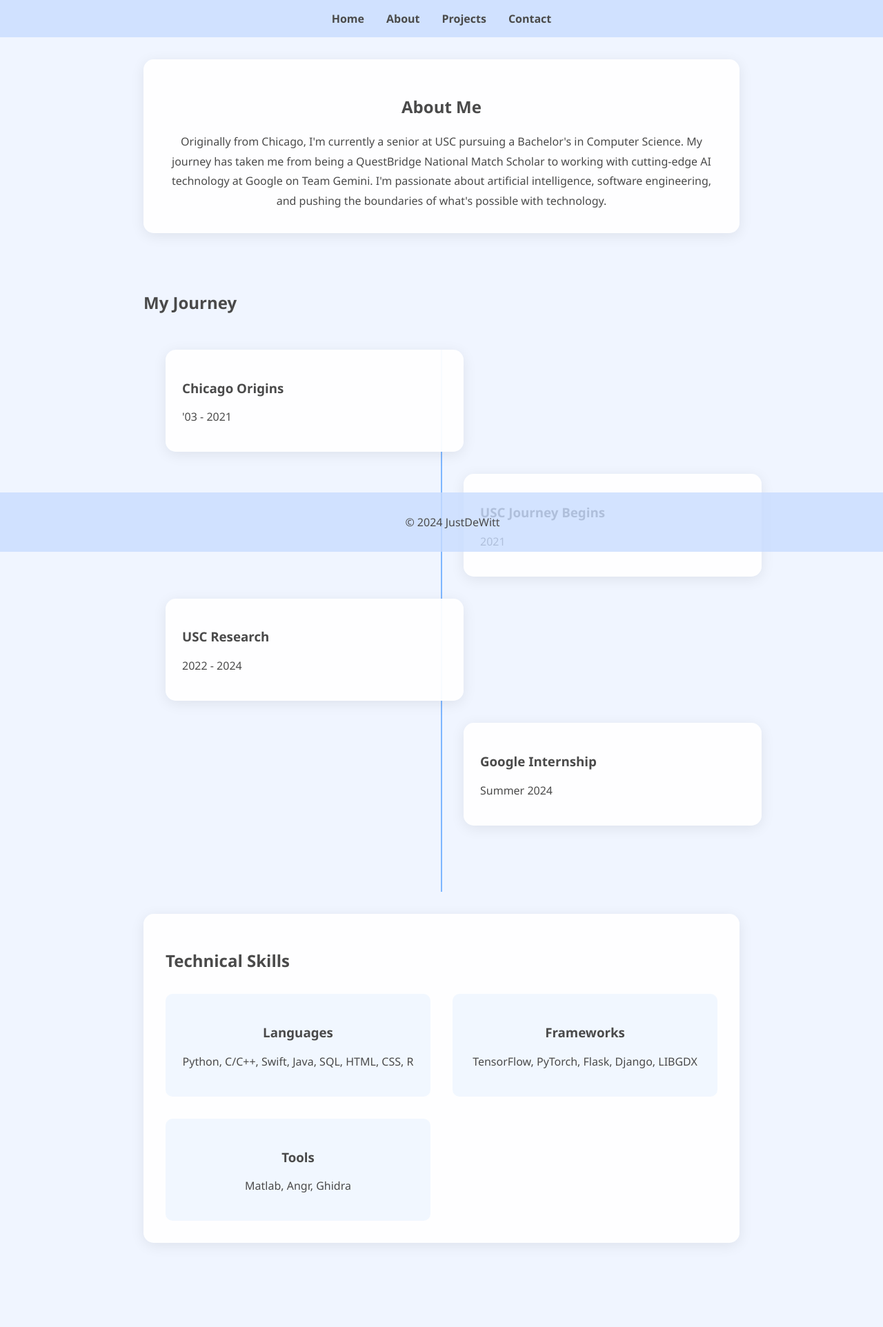
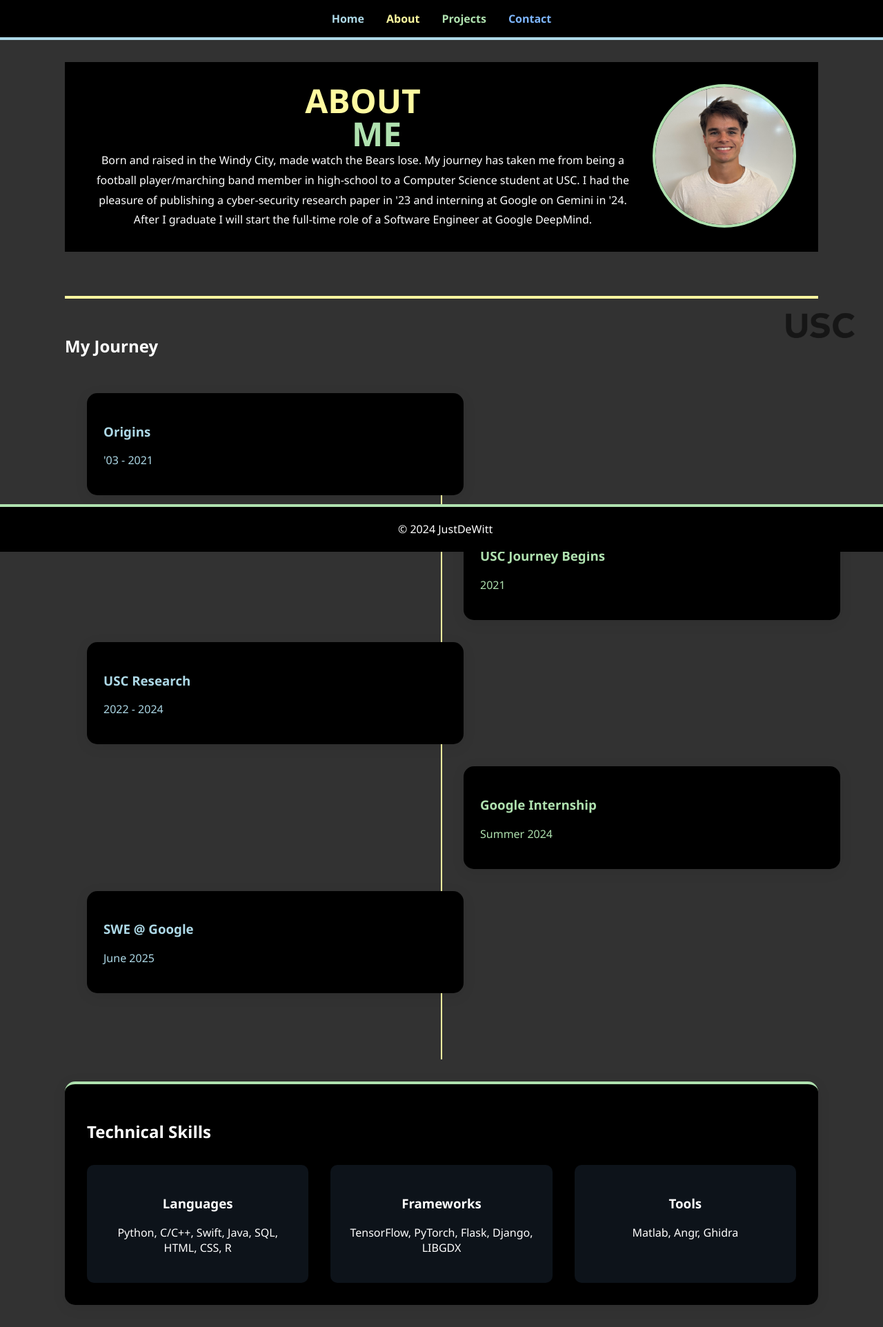
Before and after one commit to cjdewitt/justDeWitt, a Flask app: page /about in a window 1280 px wide. Shown: the whole page at 69% size. Before the commit the page ends 1802 px from the top, so only its background shows below. Run offline with Flask 3, Linux system fonts and the light colour scheme.

Commit message:
updated UI and embeddings

```diff
--- a/app.py
+++ b/app.py
@@ -38,7 +38,7 @@
         if db is None:
             return jsonify({'reply': 'Database not initialized. Please contact support.'}), 500
 
-        if 'resume' in user_message or 'Cory' in user_message or 'DeWitt' in user_message:
+        if 'resume' in user_message or 'Cory' in user_message or 'cory' in user_message or 'DeWitt' in user_message:
             result = db.query(query_texts=[user_message], n_results=1)
             if result['documents']:
                 [[passage]] = result["documents"]
@@ -54,7 +54,7 @@
                 response = model.generate_content(prompt)
 
         else:
-                response = genai.GenerativeModel("gemini-1.5-flash-latest").generate_content(user_message)
+            response = genai.GenerativeModel("gemini-1.5-flash-latest").generate_content(user_message)
 
         return jsonify({'reply': response.text})
 
--- a/static/app.js
+++ b/static/app.js
@@ -25,7 +25,7 @@
         .then(response => response.json())
         .then(data => {
             // Display bot's reply with animation
-            appendMessage('Gemini', data.reply, 'bot-message', true);
+            appendMessage('assistant', data.reply, 'bot-message', true);
         })
         .catch(error => {
             console.error('Error:', error);
--- a/static/style.css
+++ b/static/style.css
@@ -1,16 +1,18 @@
 body {
     margin: 0;
     font-family: 'Segoe UI', Tahoma, Geneva, Verdana, sans-serif;
-    background-color: #f0f5ff;
-    color: #4a4a4a;
+    background-color: #323232;
+    color: #ffffff;
     min-height: 100vh;
     display: flex;
     flex-direction: column;
+    overflow: hidden;
 }
 
 header {
-    background-color: rgba(200, 220, 255, 0.8);
+    background-color: #000000;
     padding: 1rem 0;
+    border-bottom: 4px solid rgb(173, 216, 230);
 }
 
 .nav-links {
@@ -27,15 +29,32 @@
 
 .nav-links a {
     text-decoration: none;
-    color: #4a4a4a;
+    color: #ffffff;
     font-weight: bold;
     transition: color 0.3s ease;
 }
 
-.nav-links a:hover {
-    color: #7a7a7a;
+/* Specific styling for individual buttons */
+.home-btn a {
+    color: rgb(173, 216, 230);
 }
 
+.about-btn a {
+    color: rgb(255, 250, 160);
+}
+
+.proj-btn a {
+    color: rgb(175, 225, 175);
+}
+
+.contact-btn a {
+    color: rgb(126, 182, 255);
+}
+
+
+.nav-links a:hover {
+    color: #ffffff;
+}
 main {
     flex: 1;
     display: flex;
@@ -47,35 +66,56 @@
 .welcome-container {
     padding: 2rem;
     text-align: center;
-    min-height: 40vh;
+    min-height: 30vh;
     display: flex;
     flex-direction: column;
     align-items: center;
     justify-content: center;
-    background-color: rgba(255, 255, 255, 0.95);
+    background-color: #000000;
+    border-bottom: 4px solid rgb(255, 250, 160);
 }
 
-.profile-image {
-    width: 150px;
-    height: 150px;
-    border-radius: 50%;
-    margin-bottom: 1.5rem;
-    border: 4px solid #7eb6ff;
-    box-shadow: 0 4px 20px rgba(0, 0, 0, 0.1);
+.landing-title {
+    font-size: 48px;
+    line-height: 1.2;
+    text-align: left;
+    margin: 0;
+    color: #ffffff;
+    width: 100%;
 }
 
+.landing-title .line-1 {
+    font-weight: 200;
+    color: rgb(255, 250, 160);
+    display: block;
+    margin-left: 0;
+}
+
+.landing-title .line-2 {
+    font-weight: 200;
+    color: rgb(175, 225, 175);
+    display: block;
+    margin-left: 4rem;
+}
+
+.landing-title .line-3 {
+    font-weight: 200;
+    color: rgb(173, 216, 230);
+    display: block;
+    margin-left: 8rem;
+}
 .welcome-text {
     max-width: 600px;
     margin: 0 auto;
 }
 
 .welcome-text h1 {
-    color: #4a4a4a;
+    color: #ffffff;
     margin-bottom: 1rem;
 }
 
 .welcome-text p {
-    color: #666;
+    color: #ffffff;
     line-height: 1.6;
 }
 
@@ -83,7 +123,7 @@
     flex: 1;
     max-width: 100%;
     margin: 0;
-    background-color: rgba(255, 255, 255, 0.95);
+    background-color: #000000;
     border-radius: 15px 15px 0 0;
     box-shadow: 0 -4px 20px rgba(0, 0, 0, 0.08);
     padding: 1.5rem;
@@ -94,6 +134,7 @@
     height: 30vh;
     display: flex;
     flex-direction: column;
+    border-top: 4px solid rgb(175, 225, 175);
 }
 
 .chat-container h2 {
@@ -111,6 +152,19 @@
     margin-bottom: 1rem;
 }
 
+.chat-title {
+    color: rgb(255, 250, 160);
+}
+
+.school-emblem {
+    width: 100px;
+    height: auto;
+    position: absolute;
+    top: 59%;
+    left: 89%;
+    transform: translateY(-50%);
+}
+
 .message {
     margin-bottom: 1rem;
     padding: 12px 18px;
@@ -118,18 +172,19 @@
     max-width: 70%;
     position: relative;
     clear: both;
+    color: #ffffff;
 }
 
 .user-message {
     float: right;
-    background-color: #e3efff;
+    color: #ffffff;
     margin-left: 30%;
     border-bottom-right-radius: 5px;
 }
 
 .bot-message {
     float: left;
-    background-color: #f0f0f0;
+    color: #ffffff;
     margin-right: 30%;
     border-bottom-left-radius: 5px;
 }
@@ -138,14 +193,14 @@
     display: block;
     font-size: 0.8em;
     margin-bottom: 4px;
-    color: #666;
+    color: #ffffff;
 }
 
 #chat-form {
     display: flex;
     gap: 10px;
     padding: 10px;
-    background-color: #fff;
+    background-color: #000000;
     border-radius: 25px;
     box-shadow: 0 2px 10px rgba(0, 0, 0, 0.05);
 }
@@ -156,14 +211,15 @@
     font-size: 1rem;
     border: none;
     background-color: transparent;
+    color: #ffffff;
     outline: none;
 }
 
 #chat-form button {
     padding: 10px 25px;
     font-size: 1rem;
-    background-color: #7eb6ff;
-    color: white;
+    background-color: rgb(255, 250, 160);
+    color: black;
     border: none;
     border-radius: 20px;
     cursor: pointer;
@@ -176,13 +232,14 @@
 }
 
 footer {
-    background-color: rgba(200, 220, 255, 0.8);
-    color: #4a4a4a;
+    background-color: #000000;
+    color: #ffffff;
     text-align: center;
-    padding: 1rem;
+    padding: 0.35rem;
     position: fixed;
     bottom: 0;
     width: 100%;
+    border-top: 4px solid rgb(175, 225, 175);
 }
 
 .about-container {
@@ -192,22 +249,60 @@
 }
 
 .bio-section {
+    display: flex;
+    align-items: flex-start;
+    justify-content: space-between;
+    gap: 20px;
     text-align: center;
     margin-bottom: 4rem;
     padding: 2rem;
-    background-color: rgba(255, 255, 255, 0.95);
-    border-radius: 15px;
-    box-shadow: 0 4px 20px rgba(0, 0, 0, 0.08);
+    background-color: #000000;
+}
+
+.text-container {
+    flex: 1;
+    color: #ffffff;
+}
+
+.about-title {
+    font-size: 48px;
+    line-height: 1;
+    margin: 0;
+    display: inline-block;
+    color: #ffffff;
+}
+
+.about-title .line-1 {
+    display: block;
+    color: rgb(255, 250, 160);
+}
+
+.about-title .line-2 {
+    display: block;
+    margin-left: 2.5rem;
+    color: rgb(175, 225, 175);
+}
+
+.profile-image {
+    width: 200px;
+    height: 200px;
+    border-radius: 50%;
+    object-fit: cover;
+    border: 4px solid rgb(175, 225, 175);;
+    box-shadow: 0 6px 25px rgba(0, 0, 0, 0.1);
 }
 
 .bio-text {
     max-width: 800px;
     margin: 0 auto;
     line-height: 1.8;
+    color: #ffffff;
 }
 
 .timeline-section {
     margin-bottom: 4rem;
+    border-top: 4px solid rgb(255, 250, 160);
+    padding-top: 2rem;
 }
 
 .timeline {
@@ -222,7 +317,7 @@
     transform: translateX(-50%);
     width: 2px;
     height: 100%;
-    background-color: #7eb6ff;
+    background-color: rgb(255, 250, 160);
 }
 
 .timeline-item {
@@ -235,15 +330,17 @@
 
 .timeline-item:nth-child(odd) {
     left: 0;
+    color: rgb(173, 216, 230);
 }
 
 .timeline-item:nth-child(even) {
     left: 50%;
+    color: rgb(175, 225, 175);
 }
 
 .timeline-content {
     padding: 1.5rem;
-    background-color: rgba(255, 255, 255, 0.95);
+    background-color: #000000;
     border-radius: 15px;
     box-shadow: 0 4px 20px rgba(0, 0, 0, 0.08);
     transition: transform 0.3s ease;
@@ -258,9 +355,9 @@
     position: absolute;
     width: 300px;
     padding: 1rem;
-    background-color: rgba(126, 182, 255, 0.95);
+    background-color: rgb(255, 250, 160);
     border-radius: 10px;
-    color: white;
+    color: black;
     opacity: 0;
     transition: opacity 0.3s ease;
     pointer-events: none;
@@ -283,32 +380,6 @@
     opacity: 1;
 }
 
-.skills-section {
-    padding: 2rem;
-    background-color: rgba(255, 255, 255, 0.95);
-    border-radius: 15px;
-    box-shadow: 0 4px 20px rgba(0, 0, 0, 0.08);
-}
-
-.skills-grid {
-    display: grid;
-    grid-template-columns: repeat(auto-fit, minmax(250px, 1fr));
-    gap: 2rem;
-    margin-top: 2rem;
-}
-
-.skill-category {
-    text-align: center;
-    padding: 1.5rem;
-    background-color: rgba(126, 182, 255, 0.1);
-    border-radius: 10px;
-    transition: transform 0.3s ease;
-}
-
-.skill-category:hover {
-    transform: translateY(-5px);
-}
-
 @media (max-width: 768px) {
     .timeline::before {
         left: 0;
@@ -327,3 +398,32 @@
         margin-top: 1rem;
     }
 }
+
+.skills-section {
+    padding: 2rem;
+    background-color: #000000;
+    border-radius: 15px;
+    box-shadow: 0 4px 20px rgba(0, 0, 0, 0.08);
+    border-top: 4px solid rgb(175, 225, 175);
+}
+
+.skills-grid {
+    display: grid;
+    grid-template-columns: repeat(auto-fit, minmax(250px, 1fr));
+    gap: 2rem;
+    margin-top: 2rem;
+}
+
+.skill-category {
+    text-align: center;
+    padding: 1.5rem;
+    background-color: rgba(126, 182, 255, 0.1);
+    border-radius: 10px;
+    transition: transform 0.3s ease;
+    color: #ffffff;
+}
+
+
+.skill-category:hover {
+    transform: translateY(-5px);
+}
--- a/templates/about.html
+++ b/templates/about.html
@@ -11,36 +11,43 @@
     <header>
         <nav>
             <ul class="nav-links">
-                <li><a href="/">Home</a></li>
-                <li><a href="/about">About</a></li>
-                <li><a href="/projects">Projects</a></li>
-                <li><a href="/contact">Contact</a></li>
+                <li class="home-btn"><a href="/">Home</a></li>
+                <li class="about-btn"><a href="/about">About</a></li>
+                <li class="proj-btn"><a href="/projects">Projects</a></li>
+                <li class="contact-btn"><a href="/contact">Contact</a></li>
             </ul>
         </nav>
     </header>
 
     <main class="about-container">
         <section class="bio-section">
-            <h1>About Me</h1>
-            <p class="bio-text">
-                Originally from Chicago, I'm currently a senior at USC pursuing a Bachelor's in Computer Science.
-                My journey has taken me from being a QuestBridge National Match Scholar to working with cutting-edge AI
-                technology at Google on Team Gemini. I'm passionate about artificial intelligence, software engineering,
-                and pushing the boundaries of what's possible with technology.
-            </p>
+            <div class="text-container">
+                <h1 class="about-title">
+                    <img src="{{ url_for('static', filename='SC.png') }}" alt="School Emblem" class="school-emblem">
+                    <span class="line-1">ABOUT</span>
+                    <span class="line-2">ME</span>
+                </h1>
+                <p class="bio-text">
+                    Born and raised in the Windy City, made watch the Bears lose. My journey has taken me from being a
+                    football player/marching band member in high-school to a Computer Science student at USC. I had the
+                    pleasure of publishing a cyber-security research paper in '23 and interning at Google on Gemini in '24.
+                    After I graduate I will start the full-time role of a Software Engineer at Google DeepMind.
+                </p>
+            </div>
+            <img src="{{ url_for('static', filename='profile_image.png') }}" alt="Profile Picture" class="profile-image">
         </section>
 
         <section class="timeline-section">
             <h2>My Journey</h2>
             <div class="timeline">
-                <div class="timeline-item" data-info="Originally from Chicago, where my passion for technology began. Growing up in this vibrant city shaped my perspective on innovation and problem-solving.">
+                <div class="timeline-item" data-info="I'm from Chicago, where my earliest passions were Jazz and robots.">
                     <div class="timeline-content">
-                        <h3>Chicago Origins</h3>
+                        <h3>Origins</h3>
                         <p>'03 - 2021</p>
                     </div>
                 </div>
 
-                <div class="timeline-item" data-info="Received the prestigious QuestBridge National Match Scholarship out of 25,000 applicants, earning a full-ride scholarship to USC.">
+                <div class="timeline-item" data-info="Received the QuestBridge National Match Scholarship out of 25,000 applicants, earning a full-ride scholarship to USC.">
                     <div class="timeline-content">
                         <h3>USC Journey Begins</h3>
                         <p>2021</p>
@@ -54,17 +61,24 @@
                     </div>
                 </div>
 
-                <div class="timeline-item" data-info="Joined Google's Gemini team as a Software Engineering Intern. Developed the Iterative Development Cycle (IDC) framework, deployed AI agents, and achieved 97.46% test accuracy in programming challenges.">
+                <div class="timeline-item" data-info="Joined Google's Gemini team as a Software Engineering Intern. Developed the Iterative Development Cycle (IDC) framework, deployed AI agents, and a performance evaluation framework.">
                     <div class="timeline-content">
                         <h3>Google Internship</h3>
                         <p>Summer 2024</p>
+                    </div>
+                </div>
+
+                <div class="timeline-item" data-info="Continue the journey with Google as a Software Engineer on Google DeepMind.">
+                    <div class="timeline-content">
+                        <h3>SWE @ Google</h3>
+                        <p>June 2025</p>
                     </div>
                 </div>
             </div>
         </section>
 
         <section class="skills-section">
-            <h2>Technical Skills</h2>
+            <h2 class="skills-title">Technical Skills</h2>
             <div class="skills-grid">
                 <div class="skill-category">
                     <h3>Languages</h3>
--- a/templates/contact.html
+++ b/templates/contact.html
@@ -20,6 +20,7 @@
         </nav>
     </header>
 
+
     <main>
         <p>CONTACT</p>
     </main>
```
Also changed, not shown: templates/index.html (+26 -11 lines), static/SC.png (added), static/profile_image.png (added).
